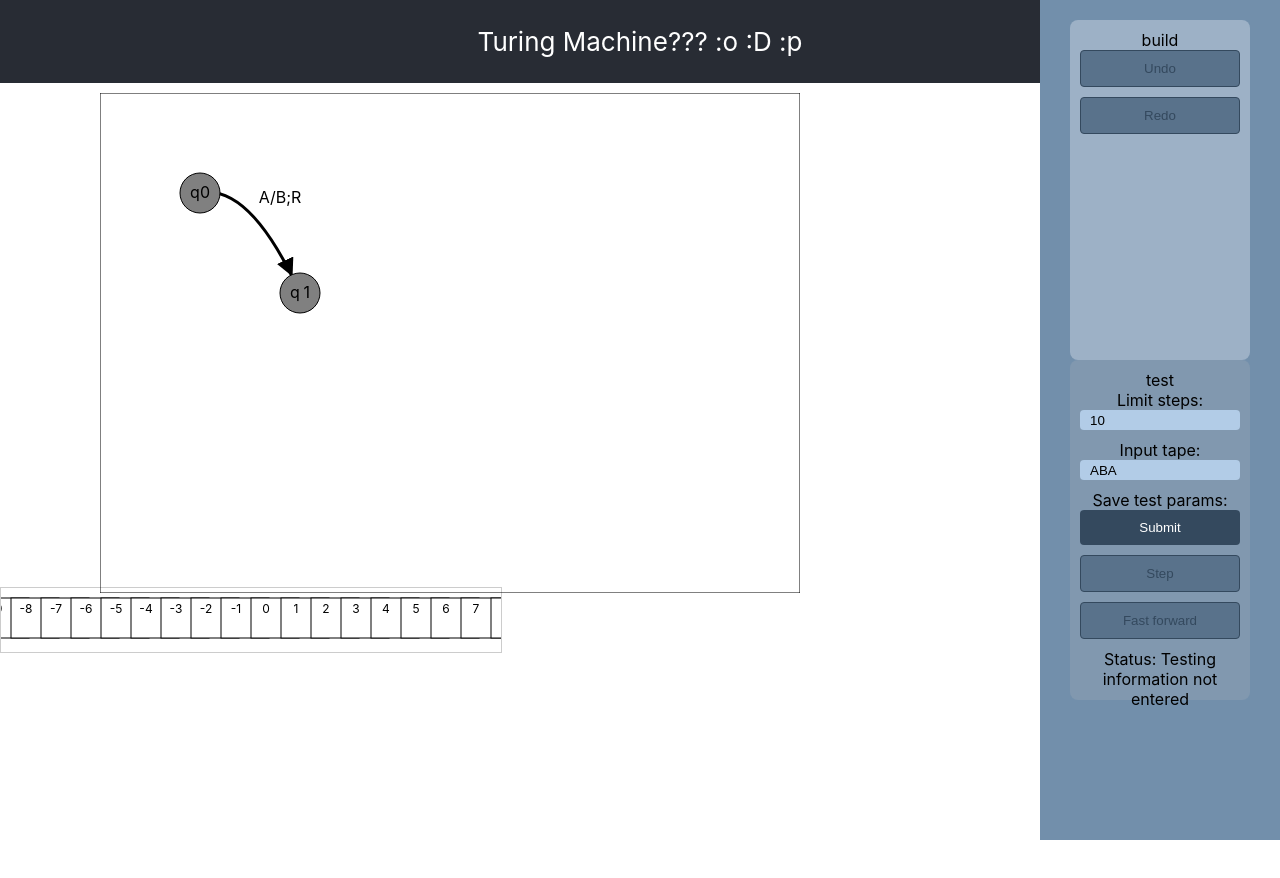
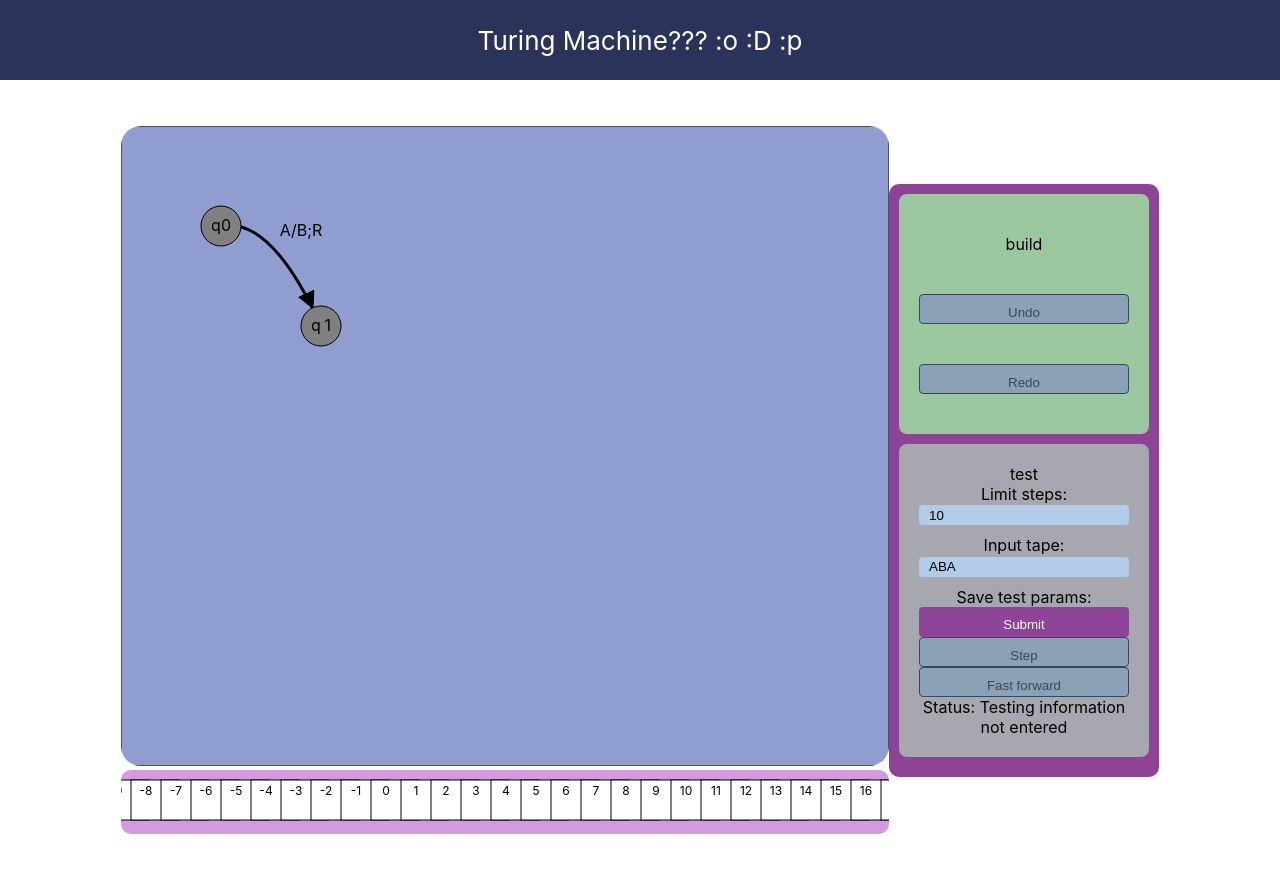
Before and after one commit to g-deng/tm-app, a React (Create React App) app: page / in a window 1280 px wide. Before the commit the page ends 800 px from the top, so only its background shows below. Built offline with nearby package versions, Linux system fonts and the light colour scheme.

Commit message:
messing with some formatting

```diff
--- a/src/App.css
+++ b/src/App.css
@@ -1,20 +1,25 @@
+:root {
+  --main-dark: #2c335b;
+  --main-light: #909dd0;
+  --accent-dark: #8f4396;
+  --accent-light: #d29bdf;
+  --activated: #9cc8a0;
+  --deactivated: #a7a8af;
+}
+
+* {
+  margin: 0;
+  padding: 0;
+  box-sizing: border-box;
+  /* border: 1px solid rgb(255, 53, 53) */
+}
+
 .App {
   text-align: center;
 }
 
-.App-logo {
-  height: 40vmin;
-  pointer-events: none;
-}
-
-@media (prefers-reduced-motion: no-preference) {
-  .App-logo {
-    animation: App-logo-spin infinite 20s linear;
-  }
-}
-
 .App-header {
-  background-color: #282c34;
+  background-color: var(--main-dark);
   min-height: 10vh;
   display: flex;
   flex-direction: column;
@@ -24,72 +29,93 @@
   color: white;
 }
 
-.App-link {
-  color: #61dafb;
+.content-container {
+  display: flex;
+  min-height: 100vh;
+  flex-direction: row;
+  justify-content: center;
+  align-items: center;
+  flex-wrap: nowrap;
 }
 
-@keyframes App-logo-spin {
-  from {
-    transform: rotate(0deg);
-  }
-  to {
-    transform: rotate(360deg);
-  }
+/** Build Window and Test Window (and the Tape)**/
+
+.window-container {
+  display: flex;
+  flex-direction: column;
+}
+
+.window {
+  background-color: var(--main-light);
+  height: 80vh;
+  width: 60vw;
+  border-radius: 20px;
+}
+
+.tape-container {
+  width: 60vw;
+  overflow: auto;
+  background-color: #d29bdf;
+  border-radius: 10px;
 }
 
 .svgText {
+  /* Preventing highlighting and mouse interactions */
   -webkit-user-select: none;
   -moz-user-select: none;
   -ms-user-select: none;
   user-select: none;
 }
 
-.window-container {
-  position: absolute;
-  left: 0px;
+/** SideBar (or Sometimes-On-The-SideBar) **/
+
+.sidebar {
+  padding: 10px;
+  min-height: 60vh;
+  background-color: var(--accent-dark);
+  border-radius: 10px;
 }
 
-.window {
-  width: 700px;
-  height: 500px;
-  position: relative;
-  top: 10px;
-  left: 100px;
+.sidebar-section {
+  display: flex;
+  flex-direction: column;
+  align-items: center;
+  justify-content: space-around;
+  background-color: var(--deactivated);
+  border-radius: 8px;
+  padding: 20px;
+  margin-bottom: 10px;
+  max-width: 20vw;
+  max-width: 250px;
+  min-height: 30vh;
+  transition: background-color 0.3s;
 }
 
-.sidebar {
-  width: 200px;
-  height: 100vh;
-  background-color: #728fab;
-  padding: 20px;
-  position: fixed;
-  right: 0;
-  top: 0;
+.sidebar-active {
+  background-color: var(--activated);
 }
 
 .sidebar-btn {
   display: block;
   width: 100%;
-  padding: 10px;
-  margin-bottom: 10px;
-  background-color: #34495e;
+  height: 30px;
+  background-color: var(--accent-dark);
   color: white;
   border: none;
   border-radius: 4px;
   cursor: pointer;
+  padding: 10px;
   transition: background-color 0.3s;
 }
 
 .sidebar-btn:disabled,
 .sidebar-btn[disabled]{
   border: 1px solid #34495e;
-  background-color: #59728b;
+  background-color: #8aa1b7;
   color: #34495e;
 }
 
 .sidebar-input {
-  display: block;
-  box-sizing: border-box;
   width: 100%;
   height: 20px;
   padding: 10px;
@@ -102,27 +128,6 @@
   transition: background-color 0.3s;
 }
 
-.sidebar-section {
-  margin: auto;
-  padding: 10px;
-  height: 40vh;
-  width: 80%;
-  border: 10px rgb(0, 0, 0);
-  background-color: #8198af;
-  border-radius: 8px;
-}
-
-.sidebar-active {
-  background-color: #9db1c6;
-  border-color: #f1f6fc;
-}
-
-.tape-container {
-  width: 500px;
-  overflow: auto;
-  border: 1px solid #ccc;
-}
-
 .mini-input {
   box-sizing: border-box;
   width: 20px;
```
